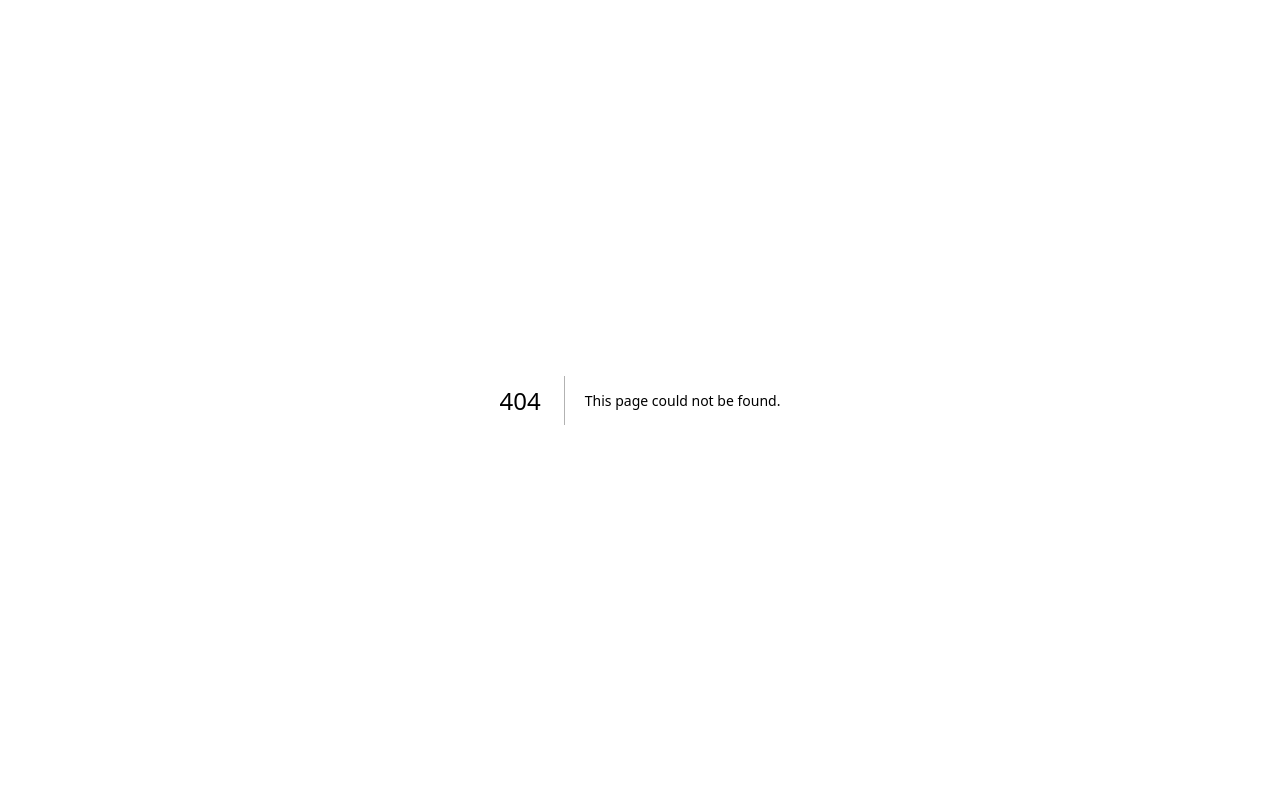
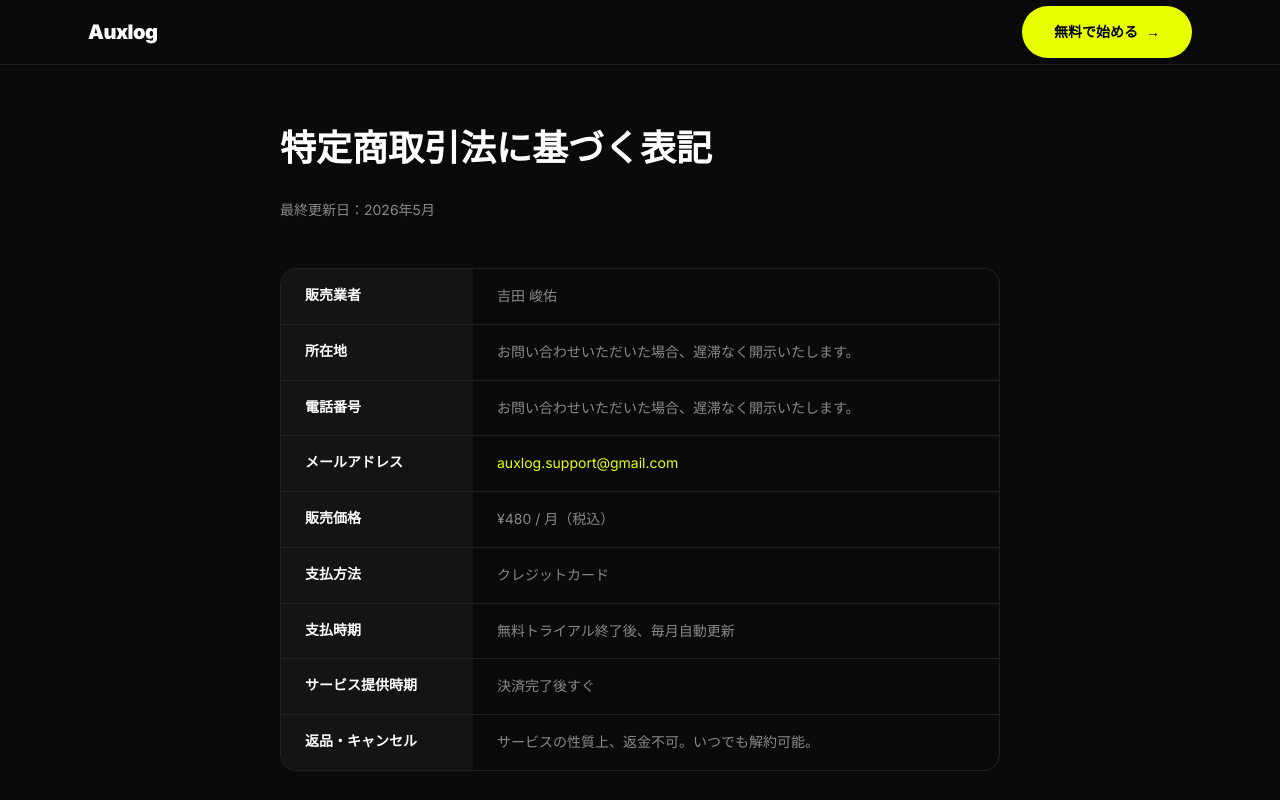
Before and after one commit to shunsuke-blog/auxlog-lp01, a Next.js app: page /tokushoho in a window 1280 px wide. Before the commit this address had no page. Shown: the top 800 px of the page. Built offline with nearby package versions, Linux system fonts and the light colour scheme.

Commit message:
特定商取引ページ作成

```diff
--- /dev/null
+++ b/app/tokushoho/page.tsx
@@ -0,0 +1,68 @@
+import Nav from "@/components/Nav";
+import Footer from "@/components/Footer";
+import type { Metadata } from "next";
+
+export const metadata: Metadata = {
+  title: "特定商取引法に基づく表記 | Auxlog",
+};
+
+const items = [
+  { label: "販売業者", value: "吉田 峻佑" },
+  {
+    label: "所在地",
+    value: "お問い合わせいただいた場合、遅滞なく開示いたします。",
+  },
+  {
+    label: "電話番号",
+    value: "お問い合わせいただいた場合、遅滞なく開示いたします。",
+  },
+  { label: "メールアドレス", value: "auxlog.support@gmail.com", isEmail: true },
+  { label: "販売価格", value: "¥480 / 月（税込）" },
+  { label: "支払方法", value: "クレジットカード" },
+  { label: "支払時期", value: "無料トライアル終了後、毎月自動更新" },
+  { label: "サービス提供時期", value: "決済完了後すぐ" },
+  {
+    label: "返品・キャンセル",
+    value: "サービスの性質上、返金不可。いつでも解約可能。",
+  },
+];
+
+export default function TokushohoPage() {
+  return (
+    <>
+      <Nav />
+      <main className="max-w-3xl mx-auto px-6 pt-32 pb-24">
+        <h1 className="text-4xl font-black mb-8">特定商取引法に基づく表記</h1>
+        <p className="text-text-sub text-sm mb-12">最終更新日：2026年5月</p>
+
+        <div className="border border-border-default rounded-2xl overflow-hidden">
+          {items.map((item, index) => (
+            <div
+              key={item.label}
+              className={`flex flex-col sm:flex-row ${
+                index !== items.length - 1 ? "border-b border-border-default" : ""
+              }`}
+            >
+              <div className="sm:w-48 shrink-0 px-6 py-4 bg-bg-card text-sm font-bold">
+                {item.label}
+              </div>
+              <div className="px-6 py-4 text-text-sub text-sm leading-relaxed">
+                {item.isEmail ? (
+                  <a
+                    href={`mailto:${item.value}`}
+                    className="text-accent hover:underline"
+                  >
+                    {item.value}
+                  </a>
+                ) : (
+                  item.value
+                )}
+              </div>
+            </div>
+          ))}
+        </div>
+      </main>
+      <Footer />
+    </>
+  );
+}
--- a/components/Footer.tsx
+++ b/components/Footer.tsx
@@ -16,6 +16,12 @@ export default function Footer() {
             <Link href="/terms" className="hover:text-white transition-colors">
               利用規約
             </Link>
+            <Link
+              href="/tokushoho"
+              className="hover:text-white transition-colors"
+            >
+              特定商取引法
+            </Link>
             <a
               href="mailto:support@auxlog.com"
               className="hover:text-white transition-colors"
```
